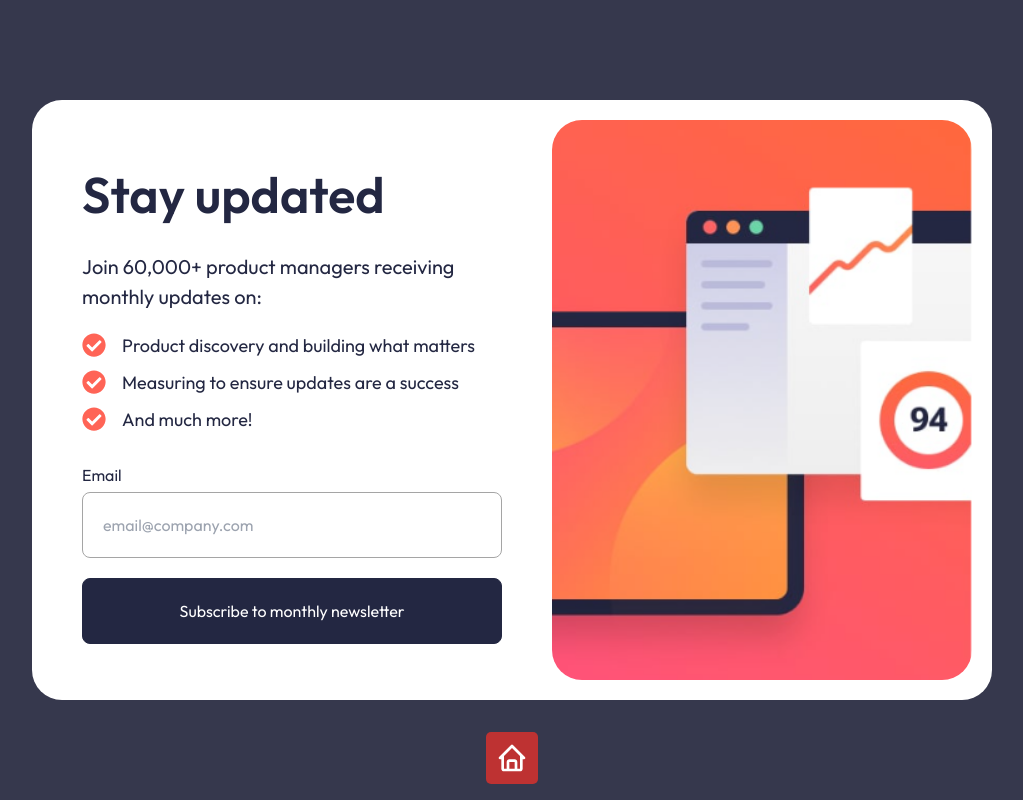
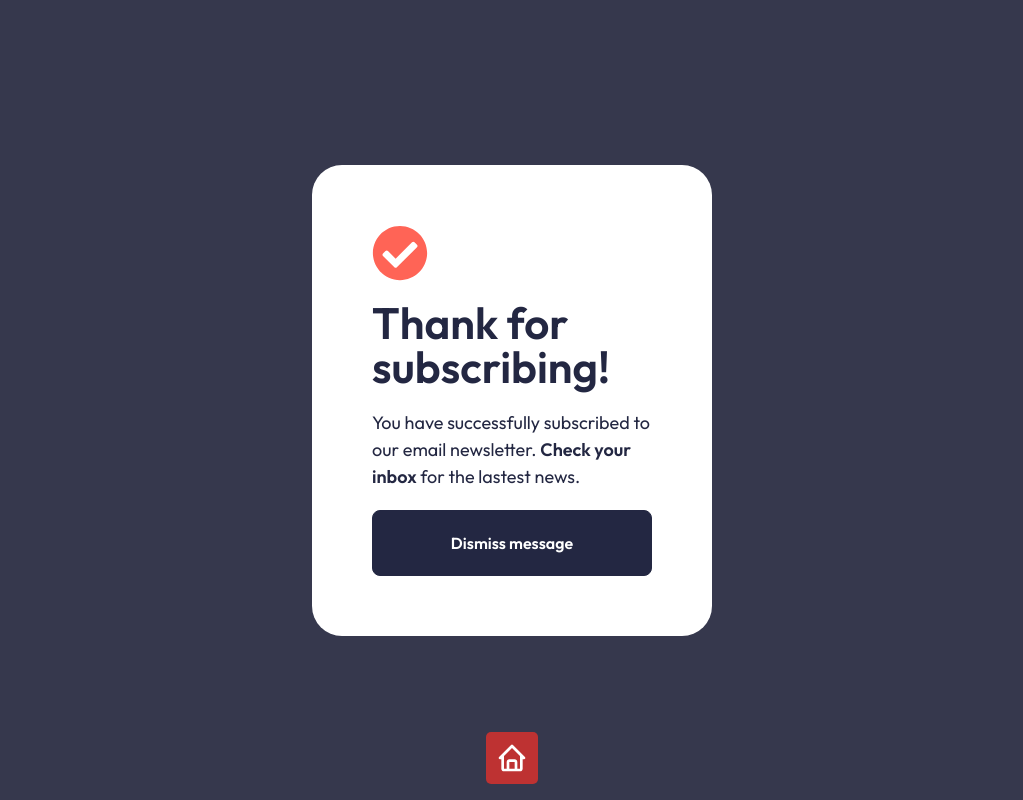
Before and after one commit to aliblackeye/alikaragoz.tech, a Next.js app: page /junior/newsletter-sign-up in a window 1280 px wide. Shown: the whole page, without its empty margins (128-1151 px from the left). Built offline with nearby package versions, Linux system fonts and the light colour scheme.

Commit message:
newsletter sign up project finished

```diff
--- a/public/assets/styles/_newsletter-sign-up.scss
+++ b/public/assets/styles/_newsletter-sign-up.scss
@@ -4,6 +4,16 @@
   justify-content: center;
   align-items: center;
   height: 100vh;
+
+  .btn {
+    background-color: #232742;
+    color: white;
+    padding: 20px;
+    border-radius: 8px;
+    border: 1px solid #232742;
+    font-weight: 600;
+    width: 100%;
+  }
 
   @media (max-width: 768px) {
     height: auto;
@@ -79,20 +89,39 @@
       .email-input {
         margin-top: 30px;
         margin-bottom: 20px;
+
+        &.input-error {
+          input {
+            border-color: #ff392f;
+            background-color: #ffe8e6;
+            color: #ff392f;
+          }
+        }
+
+        label {
+          font-size: 18px;
+          font-weight: 600;
+          display: block;
+          color: #232742;
+        }
+
         input {
           margin-top: 5px;
           padding: 20px;
-          border: 1px solid #a5a5a5;
           border-radius: 8px;
+
+          border: 2px solid #a5a5a5;
+          font-weight: 500;
         }
-      }
 
-      .subscribe-btn {
-        background-color: #232742;
-        color: white;
-        padding: 20px;
-        border-radius: 8px;
-        border: 1px solid #232742;
+        .top {
+          display: flex;
+          justify-content: space-between;
+          .error {
+            color: #ff392f;
+            font-weight: 500;
+          }
+        }
       }
     }
 
@@ -104,4 +133,31 @@
       }
     }
   }
+
+  .subscribed {
+    width: 400px;
+    padding: 60px;
+    border-radius: 30px;
+
+    background-color: white;
+    color: #232742;
+
+    h1 {
+      font-size: 44px;
+      font-weight: 600;
+      line-height: 1;
+      margin-top: 20px;
+    }
+
+    .desc {
+      font-weight: 400;
+      font-size: 18px;
+      margin-top: 20px;
+      margin-bottom: 20px;
+
+      span {
+        font-weight: 600;
+      }
+    }
+  }
 }
--- a/public/assets/styles/base.scss
+++ b/public/assets/styles/base.scss
@@ -29,7 +29,6 @@
 @import "./single-price-grid";
 @import "./ping-single-column";
 @import "./huddle-landing";
-@import "./workit-landing-page";
 
 // Import Junior Projects
 @import "./age-calculator";
--- a/src/app/home/page.tsx
+++ b/src/app/home/page.tsx
@@ -120,6 +120,7 @@ export default function Home() {
     { name: "News Page", path: "junior/news-page" },
     { name: "Turnstile", path: "junior/turnstile" },
     { name: "hCaptcha", path: "junior/hCaptcha" },
+    { name: "Newsletter Sign Up", path: "junior/newsletter-sign-up" },
   ];
 
   const mid: IProject[] = [];
--- a/src/app/junior/newsletter-sign-up/page.tsx
+++ b/src/app/junior/newsletter-sign-up/page.tsx
@@ -5,10 +5,56 @@ import { useState } from "react";
 import { FaCheckCircle } from "react-icons/fa";
 
 export default function NewsletterSignUp() {
-  const [email, setEmail] = useState("");
+  const [input, setInput] = useState({
+    value: "",
+    error: false,
+  });
+
+  const [subscribed, setSubscribed] = useState(true);
+
+  const handleInputChange = (e: any) => {
+    e.preventDefault();
+    const value = e.target.value;
+    const error = !value.match(/^([\w.%+-]+)@([\w-]+\.)+([\w]{2,})$/i);
+
+    setInput({ value, error });
+  };
+
+  const handleSubscribe = (e: any) => {
+    e.preventDefault();
+
+    if (!input.error && input.value.length) {
+      setSubscribed(true);
+      setInput({ value: "", error: false });
+    } else {
+      setInput({ ...input, error: true });
+    }
+  };
 
   return (
     <section className="newsletter-sign-up-page">
+      {subscribed ? (
+        <div className="subscribed">
+          <div className="item-icon">
+            <FaCheckCircle
+              size={56}
+              color="#ff6456"
+            />
+          </div>
+          <h1>Thank for subscribing!</h1>
+          <p className="desc">
+            You have successfully subscribed to our email newsletter.{" "}
+            <span>Check your inbox</span> for the lastest news.
+          </p>
+
+          <button
+            className="btn dismiss-btn"
+            onClick={() => setSubscribed(false)}
+          >
+            Dismiss message
+          </button>
+        </div>
+      ) : (
         <div className="newsletter-sign-up">
           <div className="left">
             <h1>Stay updated</h1>
@@ -48,20 +94,31 @@ export default function NewsletterSignUp() {
               </div>
             </div>
 
-          <div className="email-input">
-            <label htmlFor="email">Email</label>
+            <form>
+              <div
+                className={`email-input ${input.error ? "input-error" : ""}`}
+              >
+                <div className="top">
+                  <label htmlFor="email">Email address</label>
+                  {input.error && (
+                    <span className="error">Valid email required</span>
+                  )}
+                </div>
                 <input
                   type="text"
-              value={email}
-              onChange={(e) => {
-                setEmail(e.target.value);
-              }}
+                  value={input.value}
+                  onChange={handleInputChange}
                   placeholder="email@company.com"
-
                 />
               </div>
 
-          <button className="subscribe-btn">Subscribe to monthly newsletter</button>
+              <button
+                className="btn subscribe-btn"
+                onClick={handleSubscribe}
+              >
+                Subscribe to monthly newsletter
+              </button>
+            </form>
           </div>
           <div className="right">
             <Image
@@ -72,6 +129,7 @@ export default function NewsletterSignUp() {
             />
           </div>
         </div>
+      )}
     </section>
   );
 }
```
Also changed, not shown: public/assets/styles/_workit-landing-page.scss (deleted). Lines whose indentation alone changed are shown as unchanged.
